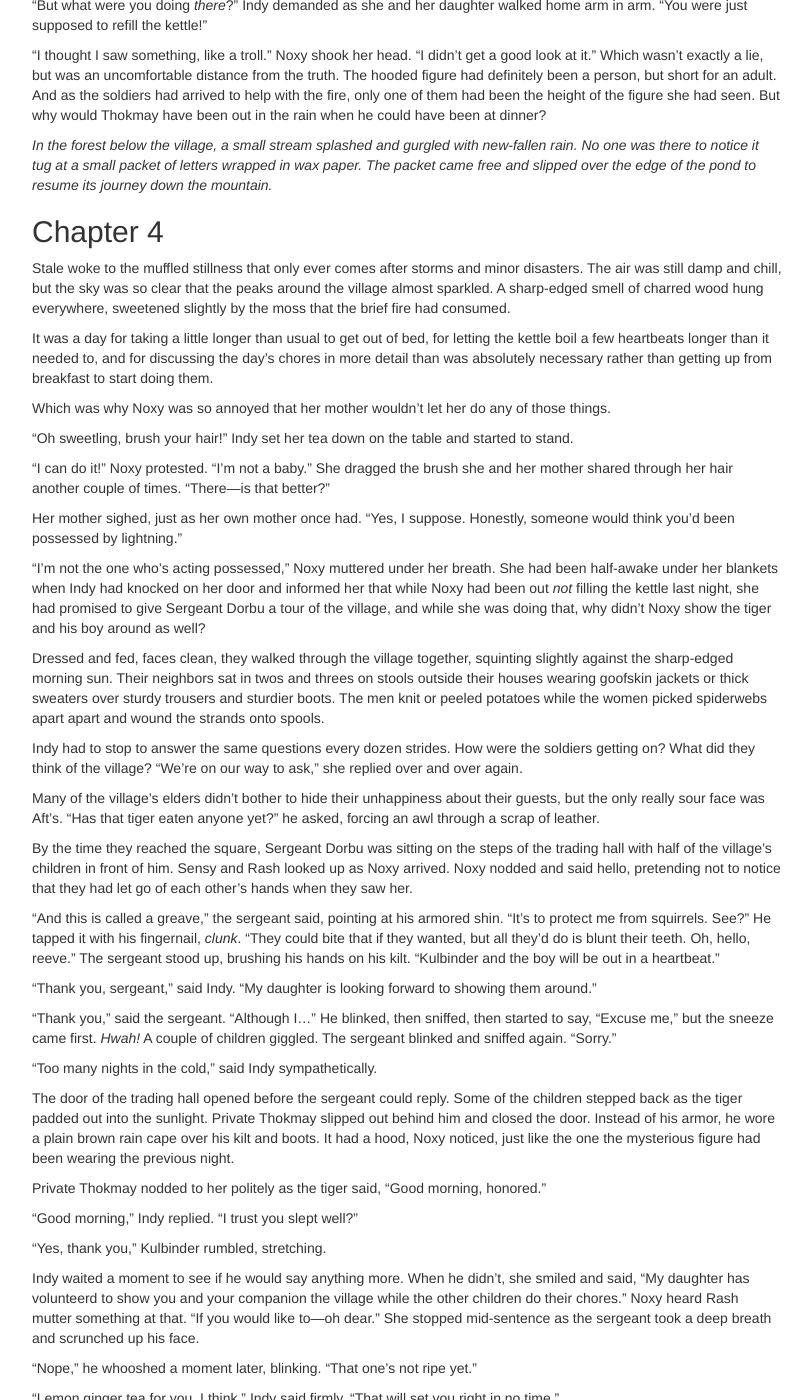
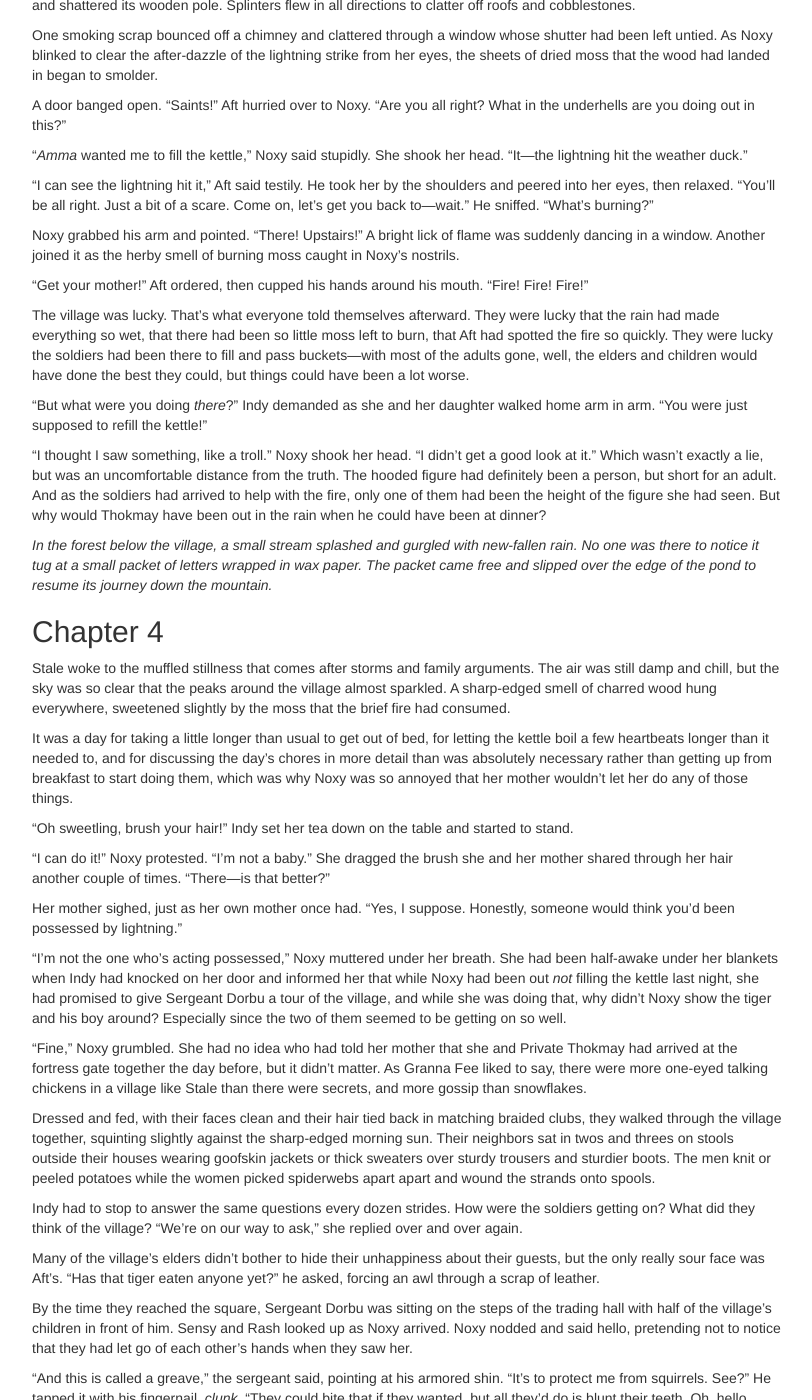
Before and after one commit to gvwilson/sensibleadventures, a Jekyll site: the page built from cloudherd-tigers-boy/cloudherd-tigers-boy.md, in a window 1280 px wide and 1400 px high, scrolled down 30462 px. Shown: the whole window, without its empty margins (38-850 px from the left). Built offline with Jekyll 4.4.1, drawn with Linux system fonts in a browser that asks for light colours; nearby versions of some CDN libraries; library files that are not in the unit come from our copies; some of the changed text lies outside the part shown.

Commit message:
cloudherd-tigers-boy.md 36356 27.8% +503

```diff
--- a/cloudherd-tigers-boy/cloudherd-tigers-boy.md
+++ b/cloudherd-tigers-boy/cloudherd-tigers-boy.md
@@ -14,10 +14,11 @@
 Worldrim, rises up to cradle that sweet speck of life as a child might cup a
 drop of water in her hand.*
 
-*Cherne's history began with the Pilots, and nearly ended with them as well.
-Powerful and inhuman, their reign ended in a war that scarred the moon and
-turned Lake Karaband into a sea of glass.  When it was over the Pilots were
-gone, leaving the world to carry on as best it could.*
+*Cherne's history began with the Pilots and the Crew, and nearly ended with them
+as well.  Powerful and inhuman, their rule ended in a war that scarred the moon
+and turned Lake Karaband into a sea of glass.  When it was over the Pilots were
+gone and the Crew had retreated into caverns far below the surface, leaving the
+world to carry on as best it could.*
 
 *Now look there, in the north, where the Brumoso Mountains rise above the
 endless squabbles of the Ninety Kingdoms.  it is Redsday, the 11th of Peridot,
@@ -1574,7 +1575,7 @@
 
 "It's Big Blue," Noxy insisted.  "I just saw him from the wall.  He's coming
 back."  *And he only has one person on him,* she wanted to add, but there was no
-way she could have seen that, not from so far away.
+way she could pretend that she'd seen that, not from so far away.
 
 Half the village crowded onto the platform overlooking the cloud pen to watch
 Aft bring Big Blue home.  Rind stood next to Indy, stone-faced, with a silent,
@@ -1658,17 +1659,14 @@
 anything for the last hundred heartbeats except the soft pitter-pat of water
 dripping from the branches around them.
 
-"Sh!"  Private Thokmay made a cutting gesture with his hand.  "Something's
-watching us."
-
-Noxy shivered.  "Is it the tiger?" she whispered.  Private Thokmay shook his
-head.
-
-Noxy glanced over her shoulder.  They were only a few hundred strides from the
-fortress gate, but it felt like home and sunlight and safety were a world away.
-The forest didn't want them there.  It didn't want their voices or their boots
-or the metal of the sword that was somehow in Private Thokmay's hand even though
-she hadn't seen him draw it.
+"What?" Private Thokmay asked, his hand falling to his sword.
+
+Noxy shivered.  "It's not supposed to be this quiet."  She glanced over her
+shoulder.  They were only a few hundred strides from the fortress gate, but it
+felt like home and sunlight and safety were a world away.  The forest didn't
+want them there.  It didn't want their voices or their boots or the metal of the
+sword that was somehow in Private Thokmay's hand even though she hadn't seen him
+draw it.
 
 She pressed the heels of her hands to her temples.  What was happening?  She
 couldn't be mind-hearing the forest---could she?  She must be going crazy.  It
@@ -1957,12 +1955,43 @@
 
 Noxy opened her mouth and then closed it again.  She really didn't know why the
 trolls had brought his sword back, but saying it out loud a second time would
-just sound foolish.  Annoyed, she strode up the hill after the tiger and the
-*tralpa*.
-
-They walked the rest of the way back to the village in silence beneath branches
-that jostled each other in the rising wind.  The storm that Aft had seen the
-lightnings knitting was on its way.
+just sound foolish.
+
+She pushed herself up the hill after the tiger and the *tralpa*, annoyed and
+frustrated and still a little frightened, but slowed and stopped after a few
+strides.  "I'm telling the truth," she said quietly when Private Thokmay caught
+up to her.  "I don't know why the troll brought your sword back.  The forest
+really doesn't like metal, so when they get something like that they either
+throw it into the nearest underhell or try to trade it back to us for sweets."
+
+The young soldier thought for a few steps before answering.  "Kulbinder told me
+that people in Thind call them the hands of the jungle," he said slowly.  "Maybe
+it's the same here."  He glanced at her.  "So I guess the question is, why would
+the *forest* want me to have my sword back?"
+
+Noxy shook her head.  "I have no idea."
+
+"Hm.  Here."  Private Thokmay stopped and shrugged off her coat.  "No,
+please---I've warmed up, honestly."  When Noxy hesitated, he added, "Besides, if
+the rest of the men see me wearing it, they'll make jokes for weeks."
+
+Noxy took it from him half-reluctantly.  The inside was damp, but she put it on
+anyway, grateful for the way it blocked the strengthening wind but very
+conscious of how warm his body had made it.
+
+"Do they make jokes a lot?" she asked as they started up the path again.  "I
+mean, you're the youngest, and, you know, the tiger..."  She trailed off as she
+realized that she had no idea how she had meant to finish that sentence.
+
+Private Thokmay didn't seem to notice.  "Sometimes, but they make jokes about
+each other too, so I don't mind.  Most of them are from the same couple of
+orphanages, and---"
+
+He pulled up short as his scabbard landed on the path with a soft *thud*.  Noxy
+looked up at the trees overhead and said, "Seriously?"  No one and nothing
+answered.  They walked the rest of the way back to the village in silence
+beneath branches that jostled each other in the rising wind.  The storm that Aft
+had seen the lightnings knitting was on its way.
 
 *Behind them, the tralpa's prized satchel hung precariously from a slender
 branch.  It might have stayed there until the wind shook it free, but a curious
@@ -2323,8 +2352,8 @@
 
 ## Chapter 4
 
-Stale woke to the muffled stillness that only ever comes after storms and minor
-disasters.  The air was still damp and chill, but the sky was so clear that the
+Stale woke to the muffled stillness that comes after storms and family
+arguments.  The air was still damp and chill, but the sky was so clear that the
 peaks around the village almost sparkled.  A sharp-edged smell of charred wood
 hung everywhere, sweetened slightly by the moss that the brief fire had
 consumed.
@@ -2332,10 +2361,8 @@
 It was a day for taking a little longer than usual to get out of bed, for
 letting the kettle boil a few heartbeats longer than it needed to, and for
 discussing the day's chores in more detail than was absolutely necessary rather
-than getting up from breakfast to start doing them.
-
-Which was why Noxy was so annoyed that her mother wouldn't let her do any of
-those things.
+than getting up from breakfast to start doing them, which was why Noxy was so
+annoyed that her mother wouldn't let her do any of those things.
 
 "Oh sweetling, brush your hair!" Indy set her tea down on the table and started
 to stand.
@@ -2351,14 +2378,21 @@
 had been half-awake under her blankets when Indy had knocked on her door and
 informed her that while Noxy had been out *not* filling the kettle last night,
 she had promised to give Sergeant Dorbu a tour of the village, and while she was
-doing that, why didn't Noxy show the tiger and his boy around as well?
-
-Dressed and fed, faces clean, they walked through the village together,
-squinting slightly against the sharp-edged morning sun.  Their neighbors sat in
-twos and threes on stools outside their houses wearing goofskin jackets or thick
-sweaters over sturdy trousers and sturdier boots.  The men knit or peeled
-potatoes while the women picked spiderwebs apart apart and wound the strands
-onto spools.
+doing that, why didn't Noxy show the tiger and his boy around?  Especially since
+the two of them seemed to be getting on so well.
+
+"Fine," Noxy grumbled.  She had no idea who had told her mother that she and
+Private Thokmay had arrived at the fortress gate together the day before, but it
+didn't matter.  As Granna Fee liked to say, there were more one-eyed talking
+chickens in a village like Stale than there were secrets, and more gossip than
+snowflakes.
+
+Dressed and fed, with their faces clean and their hair tied back in matching
+braided clubs, they walked through the village together, squinting slightly
+against the sharp-edged morning sun.  Their neighbors sat in twos and threes on
+stools outside their houses wearing goofskin jackets or thick sweaters over
+sturdy trousers and sturdier boots.  The men knit or peeled potatoes while the
+women picked spiderwebs apart apart and wound the strands onto spools.
 
 Indy had to stop to answer the same questions every dozen strides.  How were the
 soldiers getting on?  What did they think of the village?  "We're on our way to
@@ -2438,34 +2472,37 @@
 the South Tower.
 
 "I suppose," Noxy replied, slightly rankled by the word 'ruin'.  "Oh, and that's
-Granna Fee's house, with the moss green door.  You met her when we rescued you.
-She's my grandmother.  And she teaches school.  And that's Grappa Gas's house,
-the lavender one.  He helped rescue you too---he used to be reeve before my
-*amma*.  And that's, um, well, they're all just different people's houses."
-
-Noxy fell silent.  Private Thokmay had a polite but absent look on his face like
-the one Indy got when Grappa Gas started talking about how things had been in
-his day.  *It's probably not much compared to real castles,* she thought glumly.
-Two-story houses with steep shingled roofs, little vegetable gardens nestled
-between halved logs, and all around, sharp mountain peaks looming over the
-ancient gray walls...  She wouldn't have believed how strange it all seemed to
-the young lowlander beside her.
+Granna Fee's house, with the moss green door.  She's my grandmother---you met
+her when we rescued you.  She used to be herdmaster, but now she teaches school.
+And that's Grappa Gas's house, the one with the lavender door.  He helped rescue
+you too---he used to be reeve before my *amma*.  And that's, um, well, they're
+all just different people's houses."
+
+Noxy fell silent.  Private Thokmay had a politely attentive look on his face
+that looked just like the one Indy got when Grappa Gas started talking about how
+things had been in his day.  *It's probably not much compared to real castles,*
+she thought glumly.  Two-story houses with steep shingled roofs, little
+vegetable gardens nestled between halved logs, and all around, sharp mountain
+peaks looming over the ancient gray walls...  She wouldn't have believed how
+strange it all seemed to the young lowlander beside her.
 
 They walked in silence along the path that lay at the base of the wall.  Here
 and there, ancient cobblestones showed through hard-packed dirt.  Noxy scuffed a
 crust of frost off one absentmindedly, wondering what else she could say.
 
-Private Thokmay pulled up short.  "What's that, honored?" he asked.  A heavy
-wooden grill lay across a shoulder-high opening in the wall ahead of them.
-Behind it, rough stone steps led down into the mountain.
-
-"That's just an old tunnel," said Noxy.  "We're not supposed to go in."
-
-Private Thokmay frowned.  "Does Sergeant Dorbu know about it?"
+Private Thokmay pulled up short.  "What's that?" he asked.  A heavy wooden grill
+lay across a shoulder-high opening in the wall ahead of them.  Behind it, rough
+stone steps led down into the mountain.
+
+"That's just an old tunnel," Noxy said dismissively.  "We're not allowed to go
+in it.  And anyway, it's been bricked up since forever."
+
+Private Thokmay refrained from pointing out the inconsistency between not being
+allowed in and knowing that it was bricked up were not quite consistent.
+Instead, he frowned.  "Does Sergeant Dorbu know about it?"
 
 "I don't know."  Noxy shrugged.  "There's another one by Grappa Gas's house, and
-one by the tannery.  They don't actually lead anywhere---they're just cellars.
-Come on---I'll show you from the top."
+one by the tannery.  Come on---I'll show you from the top."
 
 The stone stairs leading to the top of the wall lay flush against its side.
 They had been built for the Pilots, not for human beings, so each step was as
@@ -2488,8 +2525,16 @@
 
 Noxy bristled. "Well, where does *your* name come from??"
 
-"The orphanage gave it to me," he replied evenly.  "I'm officially Gandan's One
-Hundred and Second Thokmay."
+"The orphanage gave it to me," he replied after a heartbeat's pause.  "I'm
+officially Gandan's One Hundred and Second Thokmay."
+
+"Oh."  Noxy digested that.  "I'm sorry, I didn't know."
+
+The young soldier shook his head.  "It's all right.  Most of us are orphans---we
+have to do something to repay the kingdom for raising us, and without land to
+farm or a family to take us into a trade, signing up is the safest bet.  At
+least, that's what they told us," he added bleakly, his eyes on the cold and
+distant peaks.
 
 As Noxy was trying to think of something to say to that, Thokmay leaned through
 an archery slit and pointed into the gorge below.  "Are those the clouds we were
```
Also changed, not shown: other parts of cloudherd-tigers-boy/cloudherd-tigers-boy.md (+4 -4 lines).
